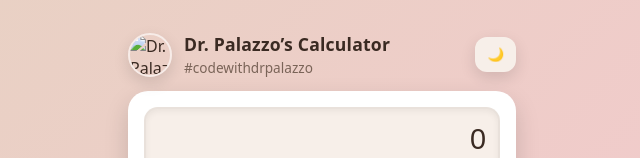
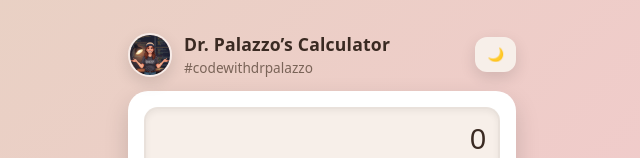
Before and after one commit to Palazzo0/codewithdrpalazzo-calculator, a plain HTML site: page index.html in a window 1280 px wide. Shown: the top 158 px of the page, without its empty margins (318-958 px from the left). Drawn offline with Linux system fonts and the light colour scheme.

Commit message:
a working update of the js version

```diff
--- a/index.html
+++ b/index.html
@@ -10,7 +10,7 @@
   <div class="wrap fade-in">
     <header class="header">
       <!-- Replace src with your image file (keep it in the same folder or update the path) -->
-      <img src="your-image.png" alt="Dr. Palazzo" class="avatar" />
+      <img src="./palazzo image.jpg" alt="Dr. Palazzo" class="avatar" />
       <div class="title">
         <h1>Dr. Palazzo’s Calculator</h1>
         <p class="subtitle">#codewithdrpalazzo</p>
```
